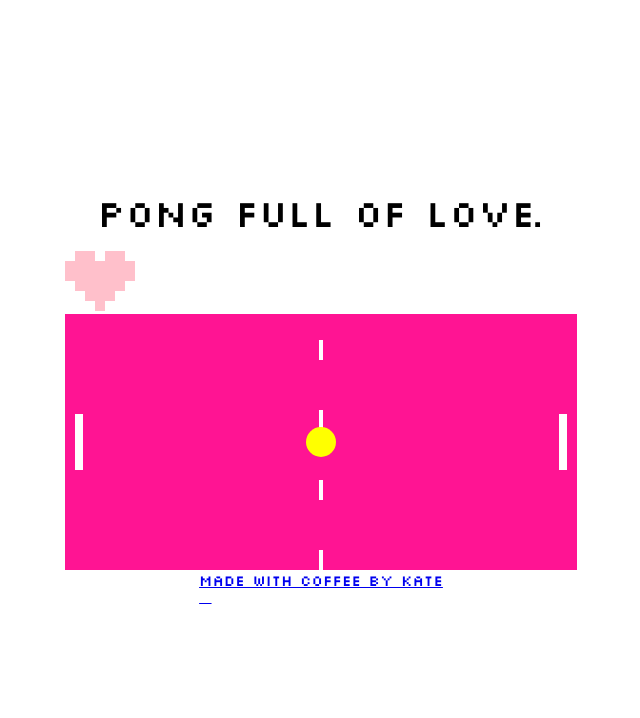
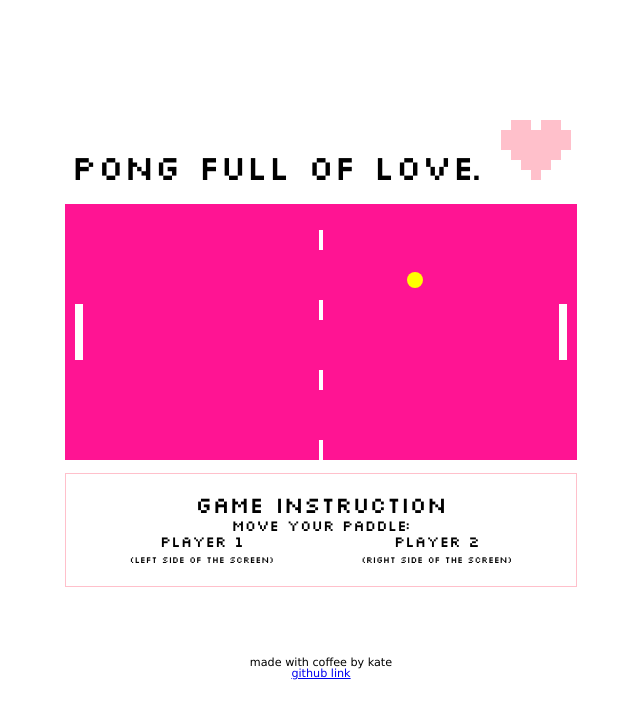
Before and after one commit to pinaska/Pong-Game, a website built with webpack: page index.html in a window 1280 px wide. Shown: the whole page, without its empty margins (319-959 px from the left). Built offline with nearby package versions, Linux system fonts and the light colour scheme.

Commit message:
ake the ball move, make the ball bounce, changes in ball constructor, get rid of thisboard width and height

```diff
--- a/index.html
+++ b/index.html
@@ -6,10 +6,12 @@
 	</head>
 	<body>
 		<div class="game-wrapper">
-			<h1>Pong full of love.</h1>
-			<svg width="70" height="60" viewBox="0 0 70 60" class="heart">
+			<h1>Pong full of love.
+				<svg width="70" height="60" viewBox="0 0 70 60" class="heart">
 				<path d="M0 10 L10 10 L10 0 L30 0 L30 10 L40 10 L40 0 L60 0 L60 10 L70 10 L70 30 L60 30 L60 40 L50 40 L50 50 L40 50 L40 60 L30 60 L30 50 L20 50 L20 40 L10 40 L10 30 L0 30 Z" fill="pink" fill-rule="evenodd" />
 			  </svg>
+			</h1>
+
 			<div id="game"></div>
 			<!-- Rough-out your SVG mark-up here to start... -->
 			<!-- <svg xmlns="http://www.w3.org/2000/svg" version="1.1" viewBox="0 0 512 256" width="512" height="256" preserveAspectRation="none">
@@ -25,7 +27,16 @@
 				<!-- <circle  cx="256" cy="128" r="10" fill="#ffffff"/>
 			</svg> -->
 		</div>
-		<footer><a href="https://github.com/pinaska"><p>Made with coffee by Kate</p></a></footer>
+		<div class="game-instruction">
+			<h2>Game instruction</h2>
+			<p>Move your paddle:</p>
+			<ul>
+				<li class="player-left">Player 1<br><span>(left side of the screen)</span> </li>
+				<li class="player-rigt">Player 2<br><span>(right side of the screen)</span> </li>
+			</ul>
+
+		</div>
+		<footer><p>Made with coffee by Kate</p><a href="https://github.com/pinaska">github link</a></footer>
 		<script type="text/javascript" src="build/bundle.js"></script>
 	</body>
 </html>
--- a/src/partials/Ball.js
+++ b/src/partials/Ball.js
@@ -1,20 +1,76 @@
 import {SVG_NS} from '../settings';
 
 export default class Ball{
-    constructor(radius, boardWidth, boardHeight){
+    constructor(x, y, radius){
         this.radius = radius;
-        this.boardWidth = boardWidth;
-        this.boardHeight = boardHeight;
-        this.direction = 1;
+        this.x = 0;
+        this.y = 0;
+        this.vx = 0;
+        this.vy = 0;
+        this.reset(x,y);
     }
 
-  render(svg, player1, player2){
-      let circle = document.createElementNS(SVG_NS, 'circle');
-      circle.setAttributeNS(null, 'r', this.radius);
-      circle.setAttributeNS(null,'cx', this.boardWidth / 2);
-      circle.setAttributeNS(null, 'cy', this.boardHeight / 2);
-      circle.setAttributeNS(null, 'fill', 'yellow');
+    reset(x,y){
+        this.x = x;
+        this.y = y;
+        this.vy = 0;
+        this.vx = 0;
+        // Using round here because floor introduces bias
+        while (this.vy === 0 || this.vx === 0)
+        {
+            this.vx = Math.round(Math.random() * 10 - 5);
+            this.vy = Math.round(Math.random() * 10 - 5);
+        }
+    }
 
-      svg.appendChild(circle);
-  }
+    collideWithBox(x, y, width, height){
+        let halfWidth = width / 2;
+        let halfHeight = height / 2;
+        let centerDistanceX = Math.abs(this.x - (x + halfWidth));
+        let centerDistanceY = Math.abs(this.y - (y + halfHeight));
+
+        // check if it's too far
+        if (centerDistanceX > (halfWidth + this.radius)) { return false; }
+        if (centerDistanceY > (halfHeight + this.radius)) { return false; }
+
+        // check if it's close enough
+        if (centerDistanceX <= halfWidth) {
+            // bounce in Y axis
+            this.vy *= -1;
+            return true;
+        }
+        if (centerDistanceY <= halfHeight) {
+            // bounce in X axis
+            this.vx *= -1;
+            return true;
+        }
+
+        // handle corner case
+        let cornerDistanceSquared = centerDistanceX * centerDistanceX + centerDistanceY * centerDistanceY;
+
+        if (cornerDistanceSquared <= this.radius * this.radius)
+        {
+            // bounce in both axes
+            this.vx *= -1;
+            this.vy *= -1;
+            return true;
+        }
+        return false;
+    }
+
+    move()
+    {
+        this.x += this.vx;
+        this.y += this.vy;
+    }
+
+    render(svg){
+        let circle = document.createElementNS(SVG_NS, 'circle');
+        circle.setAttributeNS(null, 'r', this.radius);
+        circle.setAttributeNS(null, 'cx', this.x);
+        circle.setAttributeNS(null, 'cy', this.y);
+        circle.setAttributeNS(null, 'fill', 'yellow');
+
+        svg.appendChild(circle);
+    }
 }
--- a/src/partials/Game.js
+++ b/src/partials/Game.js
@@ -18,7 +18,7 @@ export default class Game {
 		this.boardGap = 10;
 
 
-		this.ball = new Ball(15, this.width, this.height);
+		this.ball = new Ball(this.width / 2, this.height / 2, 8);
 
 		this.player1 = new Paddle(
 			this.height,
@@ -28,7 +28,6 @@ export default class Game {
 			((this.height - this.paddleHeight)/2),
 			KEYS.a,
 			KEYS.z
-
 		);
 
 		this.player2 = new Paddle(
@@ -45,7 +44,26 @@ export default class Game {
 		// Other code goes here...
 	}
 
+	moveObjects() {
+		this.ball.collideWithBox(this.player1.x, this.player1.y, this.player1.width, this.player1.height);
+		this.ball.collideWithBox(this.player2.x, this.player2.y, this.player2.width, this.player2.height);
+		this.ball.collideWithBox(0, 0, this.width, 1);
+		this.ball.collideWithBox(0, this.height, this.width, 1);
+
+		if (this.ball.collideWithBox(0, 0, 1, this.height)){
+			this.player2.score += 1;
+			this.ball.reset(this.width/2, this.height/2);
+		}
+		if (this.ball.collideWithBox(this.width, 0, 1, this.height)){
+			this.player1.score += 1;
+			this.ball.reset(this.width/2, this.height/2);
+		}
+
+		this.ball.move();
+	}
+
 	render() {
+		this.moveObjects();
 		this.gameElement.innerHTML='';
 
 		let svg = document.createElementNS(SVG_NS, 'svg');
@@ -58,7 +76,7 @@ export default class Game {
 		this.board.render(svg);
 		this.player1.render(svg);
 		this.player2.render(svg);
-		this.ball.render(svg, this.player1, this.player2);
+		this.ball.render(svg);
 	}
 
 }
--- a/src/partials/Paddle.js
+++ b/src/partials/Paddle.js
@@ -4,7 +4,7 @@ export default class Paddle{
     constructor(boardHeight, width, height, x, y, up, down){
         this.boardHeigth = boardHeight;
         this.width = width;
-        this.height=height;
+        this.height = height;
         this.x = x;
         this.y = y;
         this.speed = 10;
@@ -33,9 +33,9 @@ export default class Paddle{
     render(svg){
         let rect = document.createElementNS(SVG_NS, 'rect');
         rect.setAttributeNS(null, 'fill', 'white');
-        rect.setAttributeNS(null,'height', this.height);
+        rect.setAttributeNS(null, 'height', this.height);
         rect.setAttributeNS(null, 'width', this.width);
-        rect.setAttributeNS(null,'x', this.x);
+        rect.setAttributeNS(null, 'x', this.x);
         rect.setAttributeNS(null, 'y', this.y);
 
         svg.appendChild(rect);
--- a/src/styles/game.css
+++ b/src/styles/game.css
@@ -81,11 +81,34 @@ body {
 }
 
 h1 {
-  font-size: 2.5rem;
+  font-size: 2.3rem;
   margin-bottom: 1rem;
   text-align: center;
 }
-footer  a:after {
-  font-family: 'FontAwesome';
-  content: '\f09b';
+h2{
+  font-size: 1.5rem;
 }
+
+.game-instruction{
+  text-align: center;
+  padding: 20px 20px;
+  border: 1px solid pink;
+  margin: 10px;
+  width: 512px;
+  box-sizing:border-box;
+}
+ul{
+  display:flex;
+  justify-content: space-around;
+}
+span{
+font-size: 0.6rem;
+}
+footer{
+  text-align: center;
+  margin: 0 auto;
+  font-family: Verdana, sans-serif;
+  text-transform: lowercase;
+  padding-top: 60px;
+  font-size: 0.7rem;
+}
```
